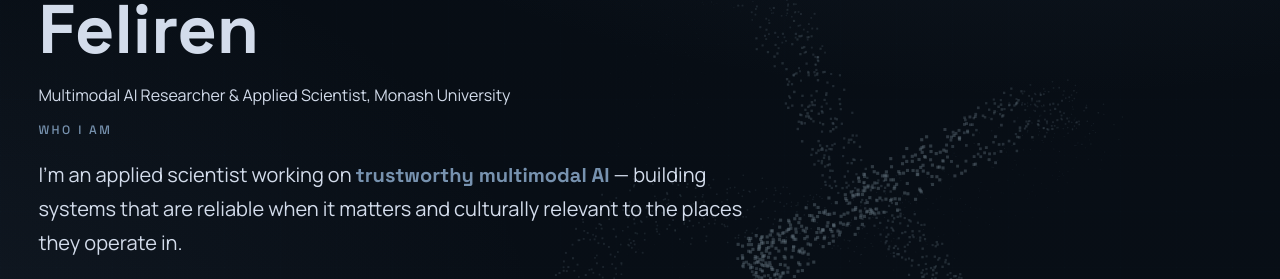
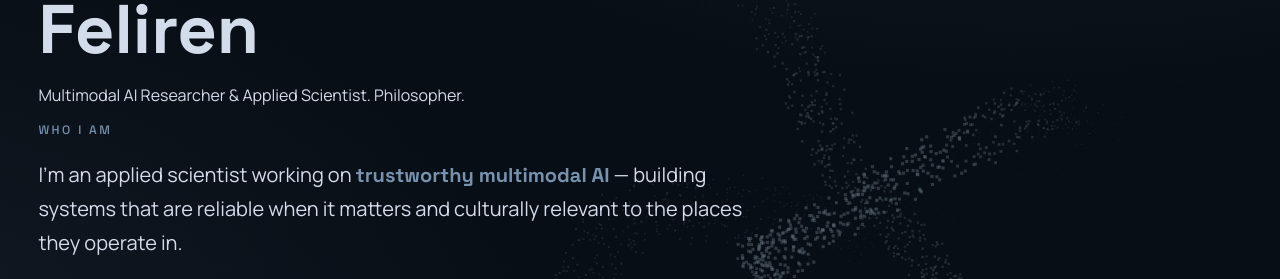
Before and after one commit to Feliren88/feliren88.github.io, a Jekyll site: the page built from _pages/about.md, in a window 1280 px wide and 900 px high. Shown: the part 181-460 px from the top of the window. Built offline with Jekyll 4.4.1, drawn with Linux system fonts in a browser that asks for light colours.

Commit message:
Add philosopher to about subtitle

```diff
--- a/_pages/about.md
+++ b/_pages/about.md
@@ -1,7 +1,7 @@
 ---
 layout: page
 title: About Vicky Feliren
-subtitle: Multimodal AI Researcher & Applied Scientist, Monash University
+subtitle: Multimodal AI Researcher & Applied Scientist. Philosopher.
 description: Research on conformal prediction for vision-language models, AI for Southeast Asia, and production ML at scale. M.Sc. candidate at Monash University.
 permalink: /about/
 ---
```
